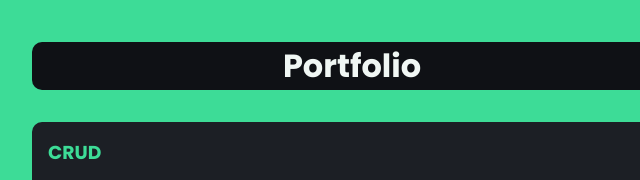
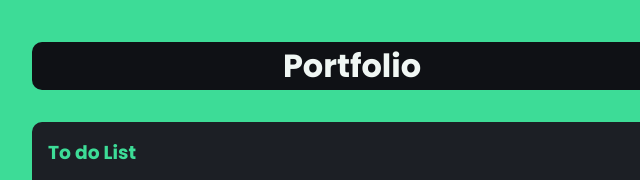
Before and after one commit to MarleyCastro/Portif-lio-Marley1, a plain HTML site: page index.html in a window 1280 px wide. Shown: the part 2240-2420 px from the top of the page, 288-928 px from the left. Drawn offline with Linux system fonts and the light colour scheme; a script that the page names is missing.

Commit message:
Change header from 'CRUD' to 'To do List'

```diff
--- a/index.html
+++ b/index.html
@@ -72,7 +72,7 @@
         <div class="card">
           <a href="https://marleycastro.github.io/ListaApp/" target="_blank"
             style="text-decoration: none;">
-            <h3>CRUD</h3>
+            <h3>To do List</h3>
             <p><img src="img/portifolio-img/to-do-list.png" alt="" width="300px"></p>
           </a>
         </div>
```
